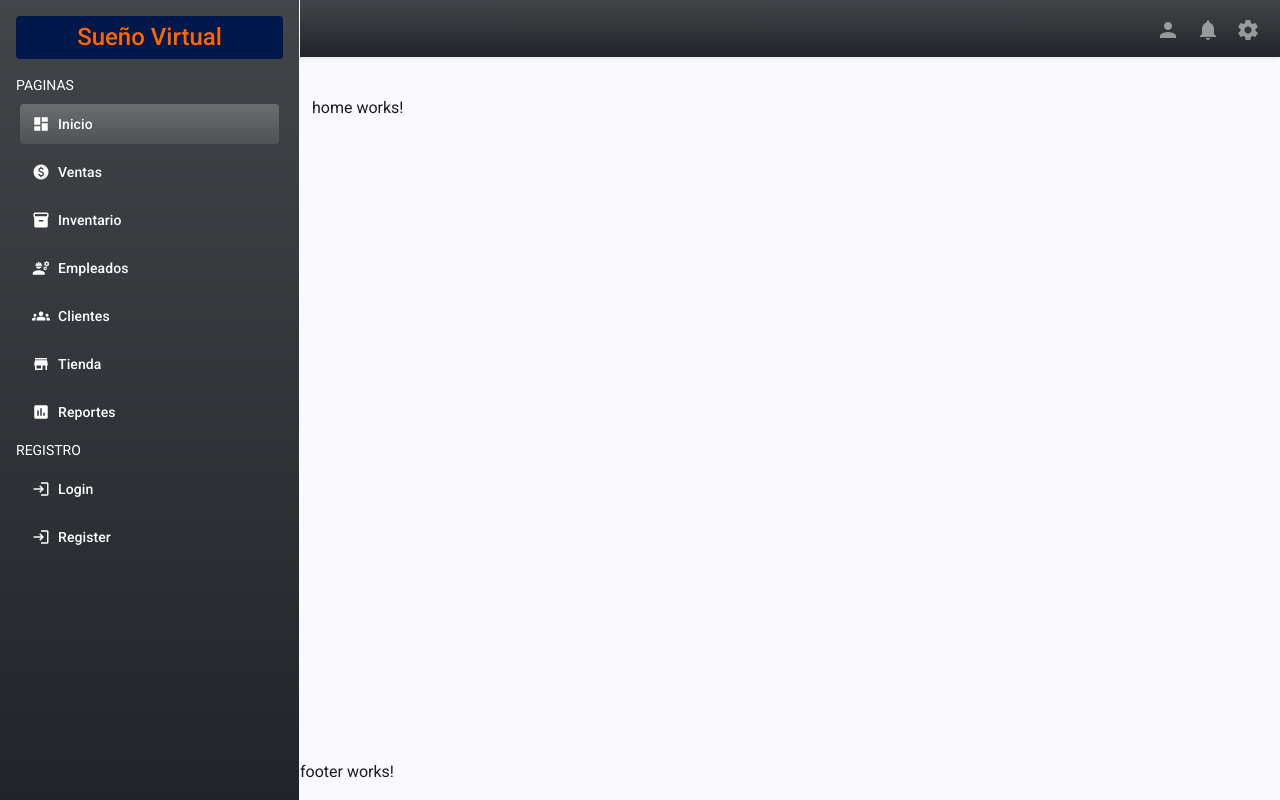
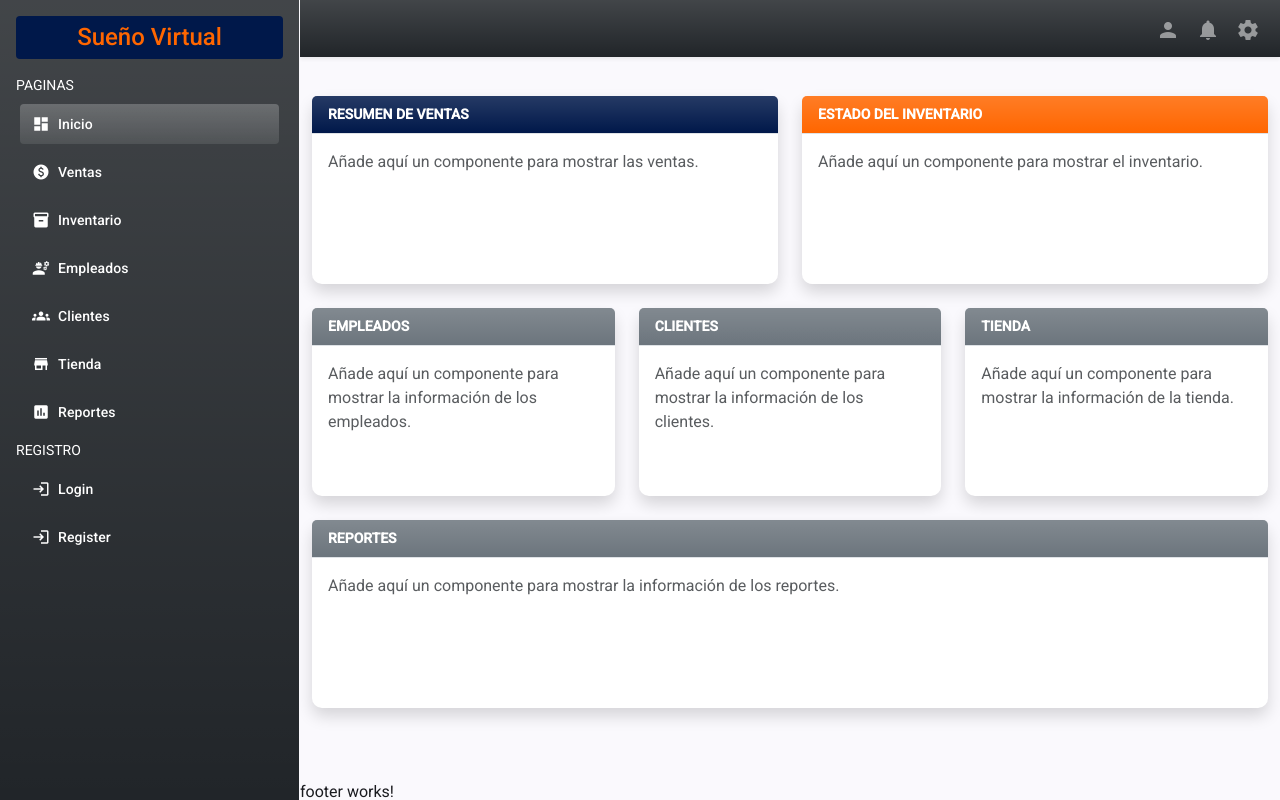
Before and after one commit to TinoMaster/virtual-dream, an Angular app: page /home in a window 1280 px wide. Built offline with nearby package versions, Linux system fonts and the light colour scheme.

Commit message:
created all pages

```diff
--- a/src/app/pages/home/home.component.html
+++ b/src/app/pages/home/home.component.html
@@ -1 +1,71 @@
-<p>home works!</p>
+<div class="row">
+  <!-- Ventas -->
+  <app-card
+    class="col-12 col-lg-6 mb-4"
+    title="Resumen de Ventas"
+    background="#00184A"
+    colorText="#fff"
+  >
+    <p class="text-muted">Añade aquí un componente para mostrar las ventas.</p>
+  </app-card>
+
+  <!-- Inventario -->
+  <app-card
+    class="col-12 col-lg-6 mb-4"
+    title="Estado del Inventario"
+    background="#FF6600"
+    colorText="#fff"
+  >
+    <p class="text-muted">
+      Añade aquí un componente para mostrar el inventario.
+    </p>
+  </app-card>
+
+  <!-- Empleados -->
+  <app-card
+    class="col-12 col-lg-4 mb-4"
+    title="Empleados"
+    background="#6C757D"
+    colorText="#fff"
+  >
+    <p class="text-muted">
+      Añade aquí un componente para mostrar la información de los empleados.
+    </p>
+  </app-card>
+
+  <!-- Clientes -->
+  <app-card
+    class="col-12 col-lg-4 mb-4"
+    title="Clientes"
+    background="#6C757D"
+    colorText="#fff"
+  >
+    <p class="text-muted">
+      Añade aquí un componente para mostrar la información de los clientes.
+    </p>
+  </app-card>
+
+  <!-- Tienda -->
+  <app-card
+    class="col-12 col-lg-4 mb-4"
+    title="Tienda"
+    background="#6C757D"
+    colorText="#fff"
+  >
+    <p class="text-muted">
+      Añade aquí un componente para mostrar la información de la tienda.
+    </p>
+  </app-card>
+
+  <!-- Reportes -->
+  <app-card
+    class="col-12 col-lg-12 mb-4"
+    title="Reportes"
+    background="#6C757D"
+    colorText="#fff"
+  >
+    <p class="text-muted">
+      Añade aquí un componente para mostrar la información de los reportes.
+    </p>
+  </app-card>
+</div>
--- a/src/app/pages/home/home.component.ts
+++ b/src/app/pages/home/home.component.ts
@@ -1,8 +1,9 @@
 import { Component } from '@angular/core';
+import { CardComponent } from "../../shared/components/card/card.component";
 
 @Component({
   selector: 'app-home',
-  imports: [],
+  imports: [CardComponent],
   templateUrl: './home.component.html',
   styleUrl: './home.component.css'
 })
--- /dev/null
+++ b/src/app/shared/components/card/card.component.css
@@ -0,0 +1,24 @@
+.card {
+  border: none;
+  border-radius: 10px;
+}
+
+.card-header {
+  font-weight: bold;
+  text-transform: uppercase;
+  border-bottom: 1px solid #dee2e6;
+  display: flex;
+  align-items: center;
+  justify-content: space-between;
+}
+
+.card-body {
+  min-height: 150px;
+  display: flex;
+}
+
+@media (max-width: 768px) {
+  .card-body {
+    min-height: 100px;
+  }
+}
--- /dev/null
+++ b/src/app/shared/components/card/card.component.html
@@ -0,0 +1,15 @@
+<ng-container>
+  <div class="card shadow">
+    <div
+      [style.background]="background()"
+      [style.color]="colorText()"
+      class="card-header bg-gradient"
+    >
+      <span class="m-0 small">{{ title() }}</span>
+    </div>
+    <div class="card-body">
+      <!-- Contenido dinámico: Resumen de ventas -->
+      <ng-content></ng-content>
+    </div>
+  </div>
+</ng-container>
--- /dev/null
+++ b/src/app/shared/components/card/card.component.ts
@@ -0,0 +1,14 @@
+import { Component, input, ViewEncapsulation } from '@angular/core';
+
+@Component({
+  selector: 'app-card',
+  imports: [],
+  templateUrl: './card.component.html',
+  styleUrl: './card.component.css',
+  encapsulation: ViewEncapsulation.None,
+})
+export class CardComponent {
+  title = input<string>('');
+  background = input<string>('#fff');
+  colorText = input<string>('#6C757D');
+}
```
Also changed, not shown: src/app/shared/components/header/header.component.ts (+2 -8 lines), 1 other file (tests, documents, lock files or other folders).
